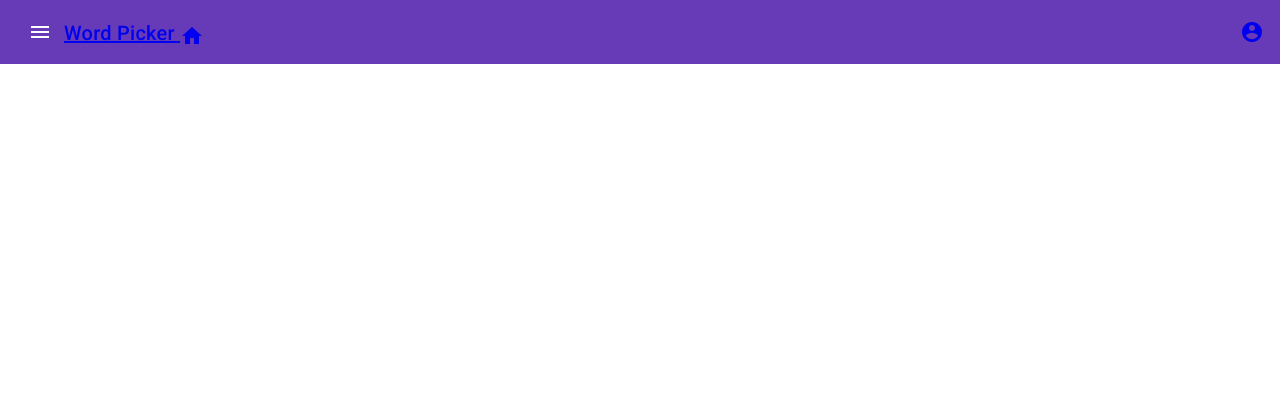
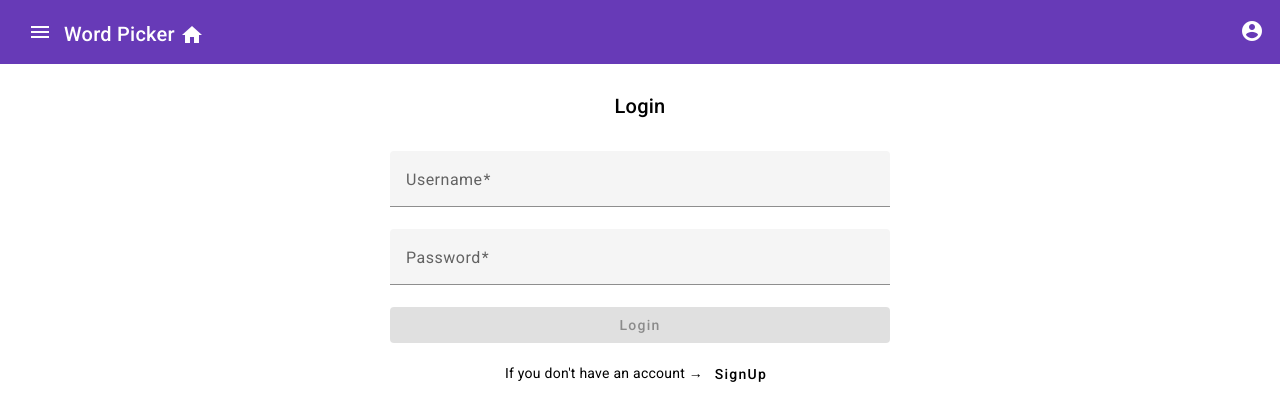
Before and after one commit to KankichiJibiki/wordPicker, an Angular app: page /login in a window 1280 px wide. Before the commit this address led to /. Shown: the top 420 px of the page. Built offline with nearby package versions, Linux system fonts and the light colour scheme; sample sign-in values are in the browser's storage.

Commit message:
a few fixed around authorization

```diff
--- a/src/app/app-routing.module.ts
+++ b/src/app/app-routing.module.ts
@@ -6,8 +6,8 @@ import { RouterModule, Routes } from '@angular/router';
 import { MypageComponent } from './views/mypage/mypage.component';
 
 const routes: Routes = [
-  {path:'', component: LoginComponent},
-  {path:'index', component: IndexComponent, canActivate: [AuthGuard]},
+  {path:'login', component: LoginComponent},
+  {path:'', component: IndexComponent, canActivate: [AuthGuard]},
   {path:'mypage', component: MypageComponent, canActivate: [AuthGuard]},
 ];
 
--- a/src/app/guard/authGuard.ts
+++ b/src/app/guard/authGuard.ts
@@ -15,8 +15,9 @@ export class AuthGuard implements CanActivate{
     public canActivate(
         next: ActivatedRouteSnapshot,
         state: RouterStateSnapshot): Observable<boolean> | Promise<boolean> | boolean {
-        if(!this.authService.isAuthenticated())       {
-            // this.router.navigate(['index']);
+        if(!this.authService.isAuthenticated()) {
+            console.log("Not Authorized");
+            this.router.navigate(['login']);
             return false;
         }
         return true;
--- a/src/app/service/auth/auth.service.ts
+++ b/src/app/service/auth/auth.service.ts
@@ -36,6 +36,6 @@ export class AuthService {
 
   public logout(){
     localStorage.clear();
-    this.router.navigate(['/']);
+    this.router.navigate(['login']);
   }
 }
--- a/src/app/views/components/navigation/navigation.component.html
+++ b/src/app/views/components/navigation/navigation.component.html
@@ -18,7 +18,7 @@
       </mat-menu>
 
       <div>
-        <a routerLink="index" class="disable-text-decoration">
+        <a routerLink="" class="disable-text-decoration">
           Word Picker
           <span *ngIf="authService.isAuthenticated()" class="home">
             <mat-icon class="home">home</mat-icon>
--- a/src/app/views/login/login.component.ts
+++ b/src/app/views/login/login.component.ts
@@ -44,7 +44,7 @@ export class LoginComponent {
         localStorage.setItem('authToken', res.data.token);
         localStorage.setItem('userId', res.data.id.toString());
         localStorage.setItem('userName', res.data.username.toString());
-        this.router.navigate(['/index']);
+        this.router.navigate(['']);
       },
       error: (err: any) => {
 
--- a/src/styles.css
+++ b/src/styles.css
@@ -13,6 +13,10 @@ body {
     margin: 0;
     font-family: Roboto, "Helvetica Neue", sans-serif;
     margin-top: 90px;
+}
+
+a:hover{
+    opacity: .8;
 }
 
 .f-1{
@@ -287,3 +291,13 @@ body {
 .app-loading-indicator-backdrop {
 background-color: rgba(0, 0, 0, .28);
 }
+
+.disable-text-decoration{
+    text-decoration: none;
+    color: #fff;
+}
+
+.home, .user{
+    height: 27px !important;
+    line-height: 27px;
+}
```
